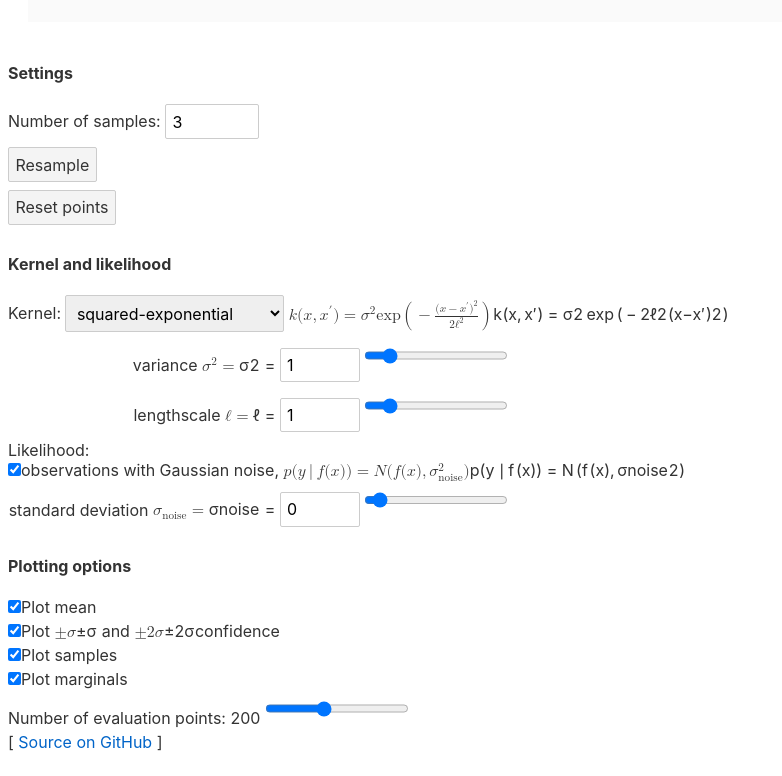
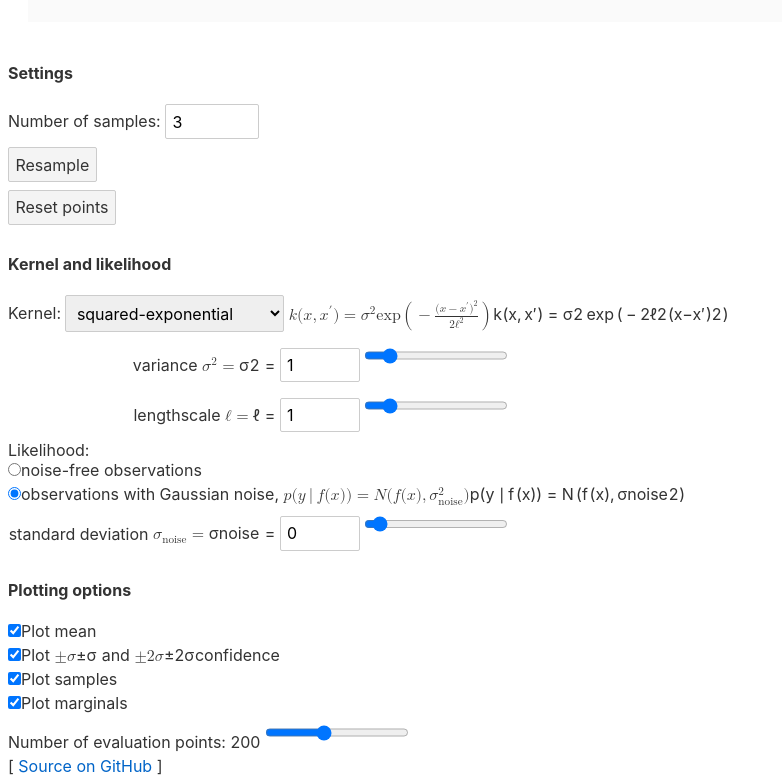
Before and after one commit to st--/interactive-gp-visualization, a Svelte app: page / in a window 1280 px wide. Shown: the part 707-1483 px from the top of the page, without its empty margins (0-782 px from the left). Before the commit the page ends 1459 px from the top, so only its background shows below. Built offline with nearby package versions, Linux system fonts and the light colour scheme.

Commit message:
use radiobox

```diff
--- a/src/ConfigData.svelte
+++ b/src/ConfigData.svelte
@@ -24,7 +24,7 @@
       </option>
     {/each}
   </select>
-  <Katex math={"k(x, x') = " + selectedKernel.formula} />
+  <Katex math="k(x, x') = {selectedKernel.formula}" />
 
   {#each selectedKernel.parameters as parameter}
     <ParameterSlider bind:value={parameter.value} {...parameter} />
@@ -32,8 +32,12 @@
 
   Likelihood:
   <label
-    ><input type="checkbox" bind:checked={useLikelihood} />observations with
-    Gaussian noise, <Katex
+    ><input type="radio" bind:group={useLikelihood} value={false} />noise-free
+    observations</label
+  >
+  <label
+    ><input type="radio" bind:group={useLikelihood} value={true} />observations
+    with Gaussian noise, <Katex
       math={"p(y\\, | \\,f(x)) = \\mathcal{N}(f(x), \\sigma_\\text{noise}^2)"}
     /></label
   >
--- a/src/ParameterSlider.svelte
+++ b/src/ParameterSlider.svelte
@@ -6,7 +6,7 @@
 <label>
   {name}
   <Katex math="{formula} =" />
-  <input type="number" bind:value {step} />
+  <input type="number" bind:value {min} {max} {step} />
   <input type="range" bind:value {min} {max} {step} />
 </label>
 
```
